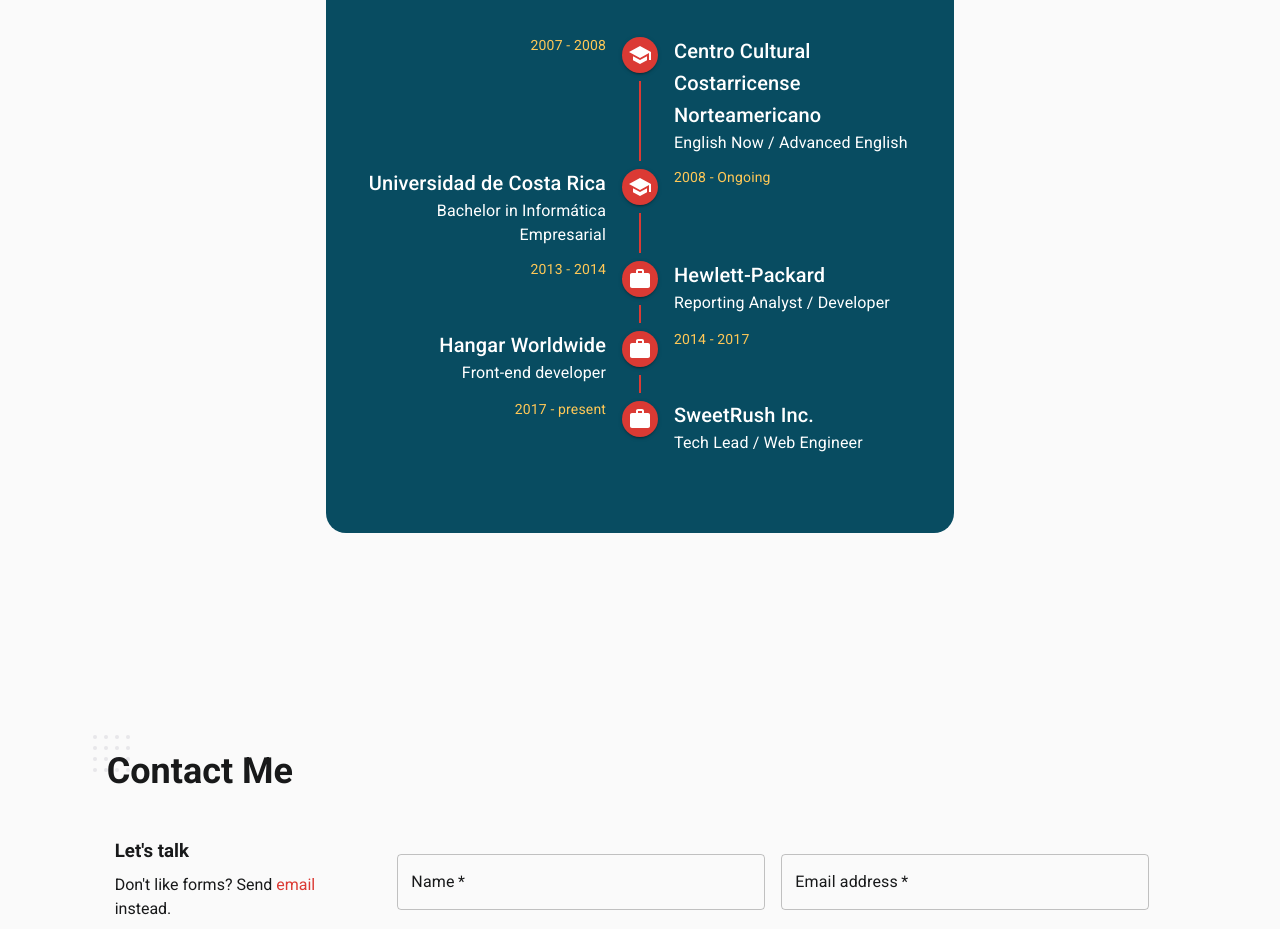
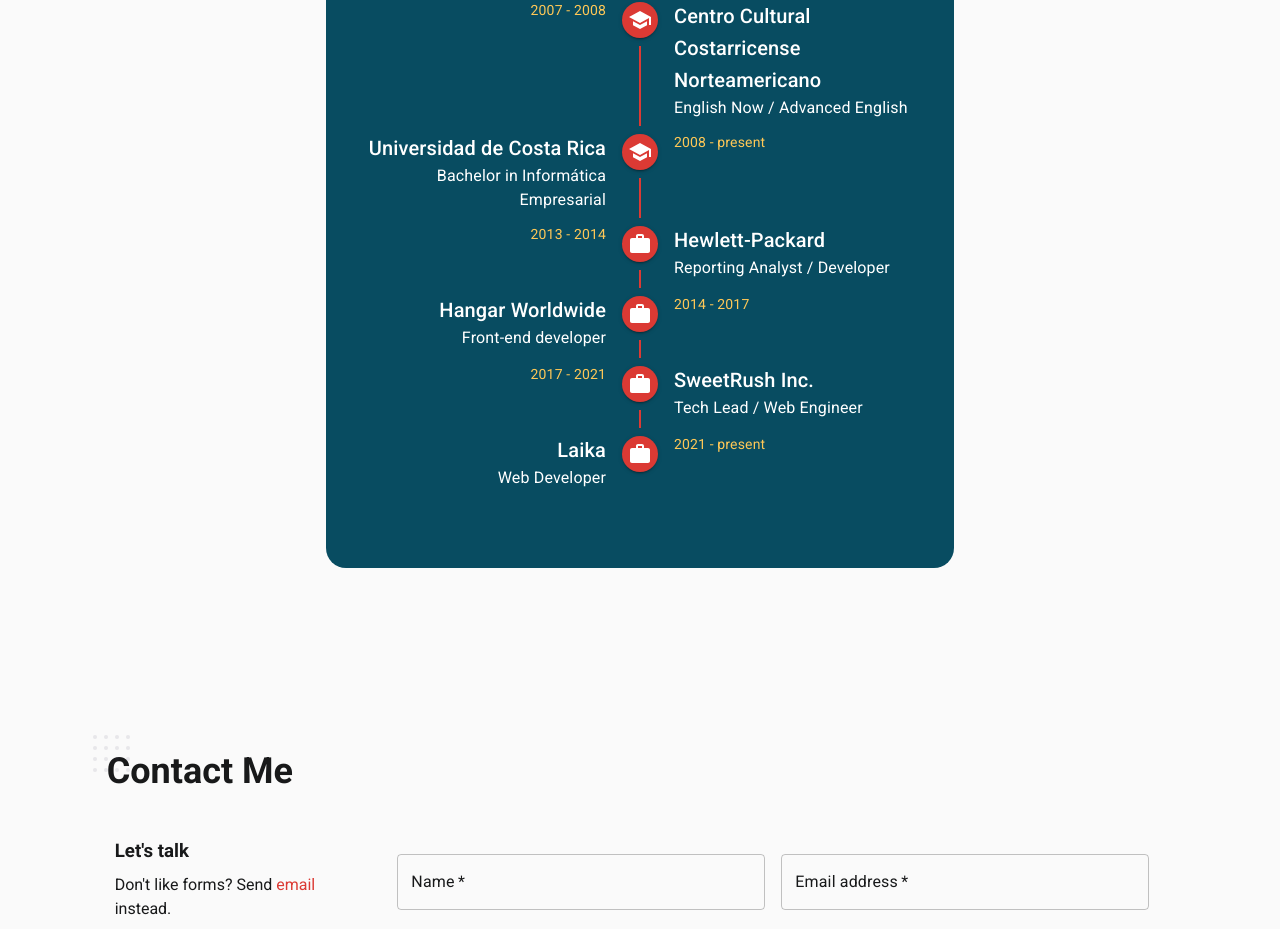
Before and after one commit to KikeCR/lbarrantes-resume, a React (Create React App) app: page / in a window 1280 px wide. Shown: the part 1813-2742 px from the top of the page. Built offline with nearby package versions, Linux system fonts and the light colour scheme.

Commit message:
Updated content.

```diff
--- a/src/Experience.js
+++ b/src/Experience.js
@@ -123,7 +123,7 @@
 			{
 				company: 'Universidad de Costa Rica',
 				role: 'Bachelor in Informática Empresarial',
-				timestamp: '2008 - Ongoing',
+				timestamp: '2008 - present',
 				category: 'edu'
 			},
 			{
@@ -136,7 +136,13 @@
 			{
 				company: 'SweetRush Inc.',
 				role: 'Tech Lead / Web Engineer',
-				timestamp: '2017 - present',
+				timestamp: '2017 - 2021',
+				category: 'work'
+			},
+			{
+				company: 'Laika',
+				role: 'Web Developer',
+				timestamp: '2021 - present',
 				category: 'work'
 			}
 		]
@@ -166,7 +172,13 @@
 			{
 				company: 'SweetRush Inc.',
 				role: 'Tech Lead / Web Engineer',
-				timestamp: '2017 - actualmente',
+				timestamp: '2017 - 2021',
+				category: 'work'
+			},
+			{
+				company: 'Laika',
+				role: 'Web Developer',
+				timestamp: '2021 - actualmente',
 				category: 'work'
 			}
 		]
```
